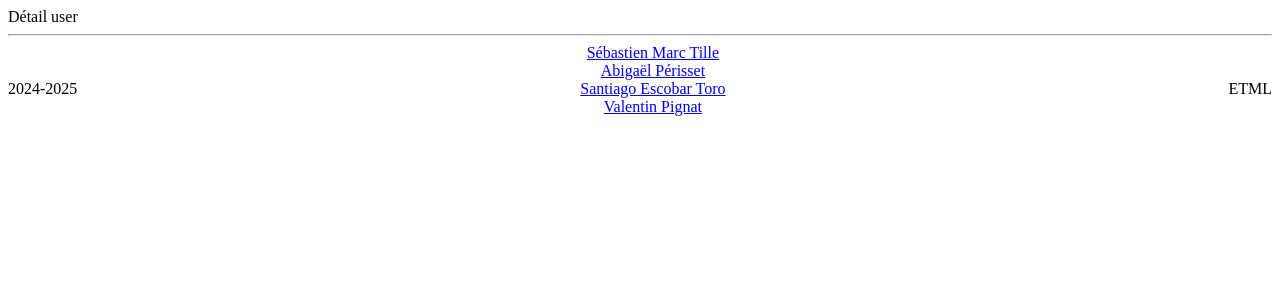
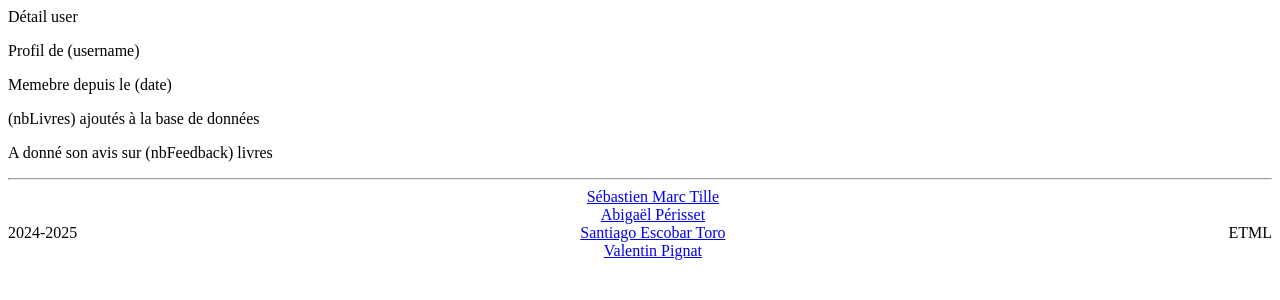
Before and after one commit to wolfiiy/p-web2, a PHP site: template src/views/detailUser.php in a window 1280 px wide. Shown: the top 300 px of the page. Run offline with PHP 8.4, Linux system fonts and the light colour scheme; the template is opened without the code that fills it, so the values that code supplies are empty.

Commit message:
plcaholders dans detail user + champ visual souris dans le bouton connexion dans nav

```diff
--- a/src/public/index.php
+++ b/src/public/index.php
@@ -12,6 +12,7 @@ date_default_timezone_set('Europe/Zurich');
 include_once '../controllers/Controller.php';
 include_once '../controllers/HomeController.php';
 include_once '../controllers/BookController.php';
+include_once '../controllers/UserController.php';
 
 
 
@@ -44,6 +45,9 @@ class MainController {
             case "book":
                 $link = new BookController();
                 break;
+            case "user":
+                $link = new UserController();
+                break;
             default:
                 $link = new HomeController();
                 break;
--- a/src/views/detailUser.php
+++ b/src/views/detailUser.php
@@ -1 +1,13 @@
 Détail user
+<p>
+    Profil de (username)
+</p>
+<p>
+    Memebre depuis le (date)
+</p>
+<p>
+    (nbLivres) ajoutés à la base de données
+</p>
+<p>
+    A donné son avis sur (nbFeedback) livres
+</p>
```
Also changed, not shown: src/views/partials/nav.php (+5 -4 lines).
